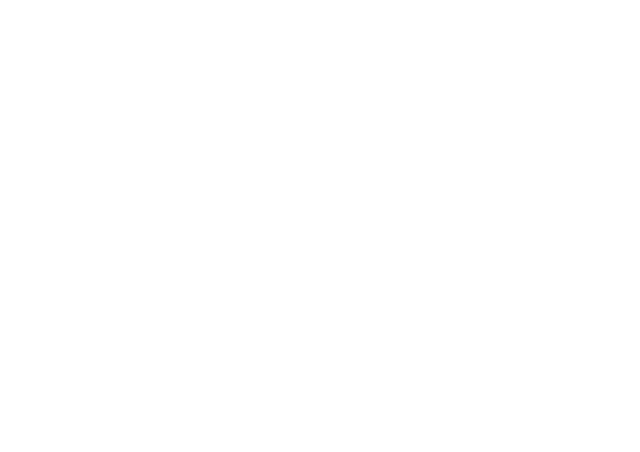
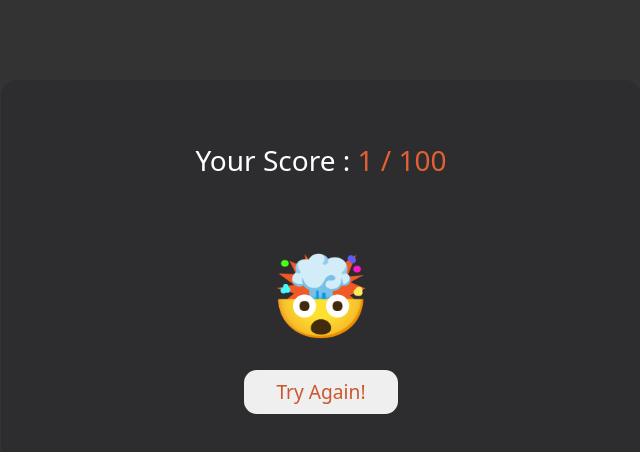
Before and after one commit to ucangun/Quiz_App, a React (Create React App) app: page /resultpage/1 in a window 1280 px wide. Before the commit this address had no page. Shown: the top 452 px of the page, without its empty margins (319-959 px from the left). Built offline with nearby package versions, Linux system fonts and the light colour scheme.

Commit message:
updated Questions and ResultPage components"

```diff
--- a/src/components/Questions.jsx
+++ b/src/components/Questions.jsx
@@ -15,10 +15,12 @@ const Questions = () => {
   const [answer, setAnswer] = useState(null);
   const [score, setScore] = useState(0);
   const [disabled, setDisabled] = useState(false);
-  const [secondsRemaining, setSecondsRemaining] = useState(420);
+  const [secondsRemaining, setSecondsRemaining] = useState(
+    questions.length * 30
+  );
 
   if (secondsRemaining === 0) {
-    navigate("/resultpage");
+    navigate(`/resultpage/${score}`);
   }
 
   const handleAnswer = (i) => {
@@ -40,7 +42,7 @@ const Questions = () => {
       setAnswer(null);
       setDisabled(false);
     } else {
-      navigate("/resultpage");
+      navigate(`/resultpage/${score}`);
     }
   };
 
--- a/src/pages/ResultPage.jsx
+++ b/src/pages/ResultPage.jsx
@@ -1,7 +1,33 @@
-import React from "react";
+import { useNavigate, useParams } from "react-router";
+import styles from "./ResultPage.module.css";
 
 const ResultPage = () => {
-  return <div>ResultPage</div>;
+  const { score } = useParams();
+  const navigate = useNavigate();
+
+  let emoji;
+
+  if (score > 0 && score < 30) {
+    emoji = "🤯";
+  } else if (score >= 30 && score < 60) {
+    emoji = "🤨";
+  } else if (score >= 60 && score < 80) {
+    emoji = "💪";
+  } else if (score >= 80 && score <= 100) {
+    emoji = "🏆";
+  }
+
+  return (
+    <div className={`${styles.section_result}`}>
+      <div className={styles.resultCard}>
+        <h3>
+          Your Score : <span> {score} / 100 </span>
+        </h3>
+        <p className={styles.icon}>{emoji}</p>
+        <button onClick={() => navigate("/quiz")}>Try Again!</button>
+      </div>
+    </div>
+  );
 };
 
 export default ResultPage;
--- /dev/null
+++ b/src/pages/ResultPage.module.css
@@ -0,0 +1,62 @@
+.section_result {
+  background-color: #333;
+  height: 100vh;
+  padding: 5rem;
+}
+
+.resultCard {
+  display: flex;
+  flex-direction: column;
+  align-items: center;
+  margin: 0 auto;
+  max-width: 40rem;
+  height: 30rem;
+  color: #fff;
+  background-color: #2d2d2f;
+  padding: 1rem 4rem;
+  border-radius: 1rem;
+  cursor: pointer;
+}
+
+.resultCard h3 {
+  padding: 3rem 1rem;
+}
+
+.resultCard h3 span {
+  color: #e26132;
+}
+
+.resultCard .icon {
+  font-size: 5rem;
+}
+
+.resultCard button {
+  display: inline-block;
+  padding: 0.5rem 2rem;
+  border: none;
+  border-radius: 0.8rem;
+  color: #cb572d;
+  font-size: 1.2rem;
+}
+
+@media (max-width: 768px) {
+  .section_result {
+    padding: 5rem 1rem;
+  }
+
+  .resultCard {
+    max-width: 100%;
+    height: auto;
+    padding: 1rem 2rem;
+  }
+}
+
+@media (max-width: 480px) {
+  .section_result {
+    padding: 1rem;
+  }
+
+  .resultCard {
+    padding: 1rem;
+  }
+}
--- a/src/router/AppRouter.jsx
+++ b/src/router/AppRouter.jsx
@@ -12,7 +12,7 @@ const AppRouter = () => {
         <Route path="/" element={<Home />} />
         <Route path="/quiz" element={<Quiz />} />
         <Route path="/questions/:selectedCategory" element={<Questions />} />
-        <Route path="/resultpage" element={<ResultPage />} />
+        <Route path="/resultpage/:score" element={<ResultPage />} />
       </Routes>
     </Router>
   );
```
Also changed, not shown: 1 other file (tests, documents, lock files or other folders).
